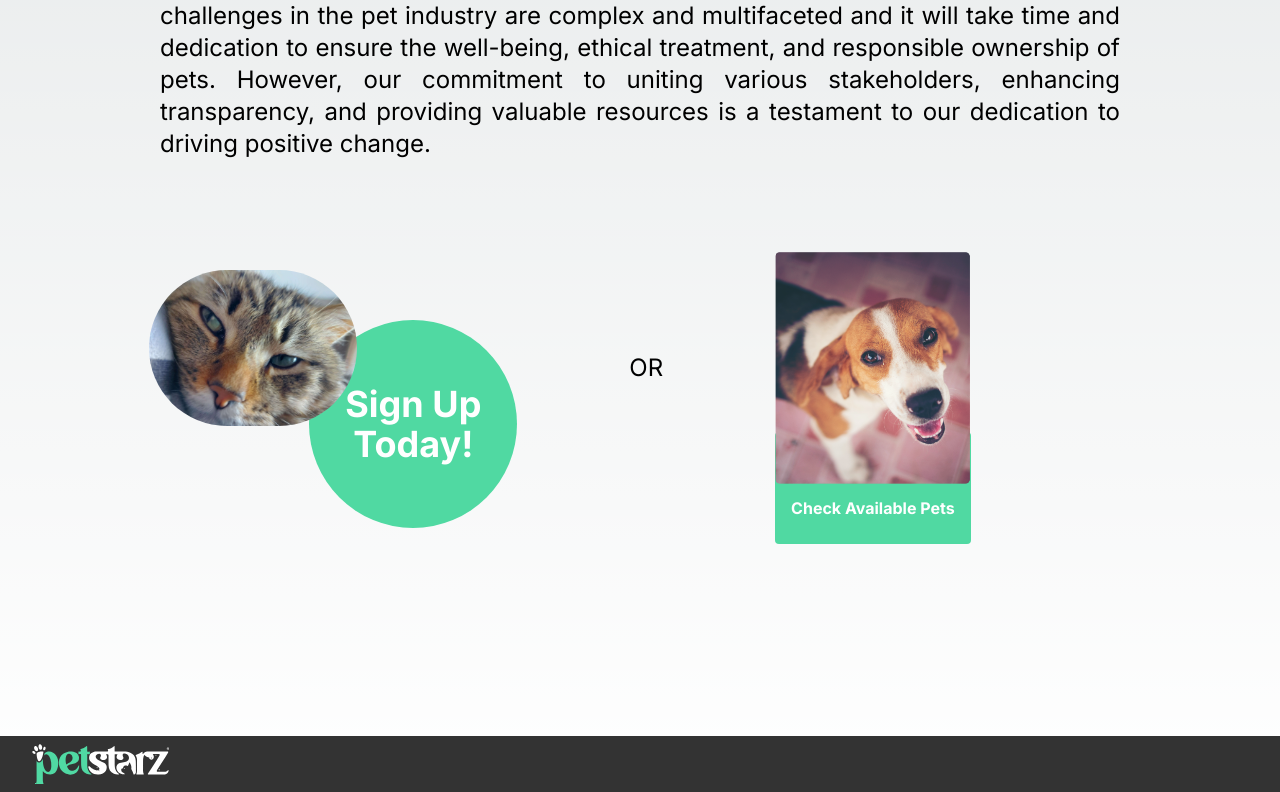
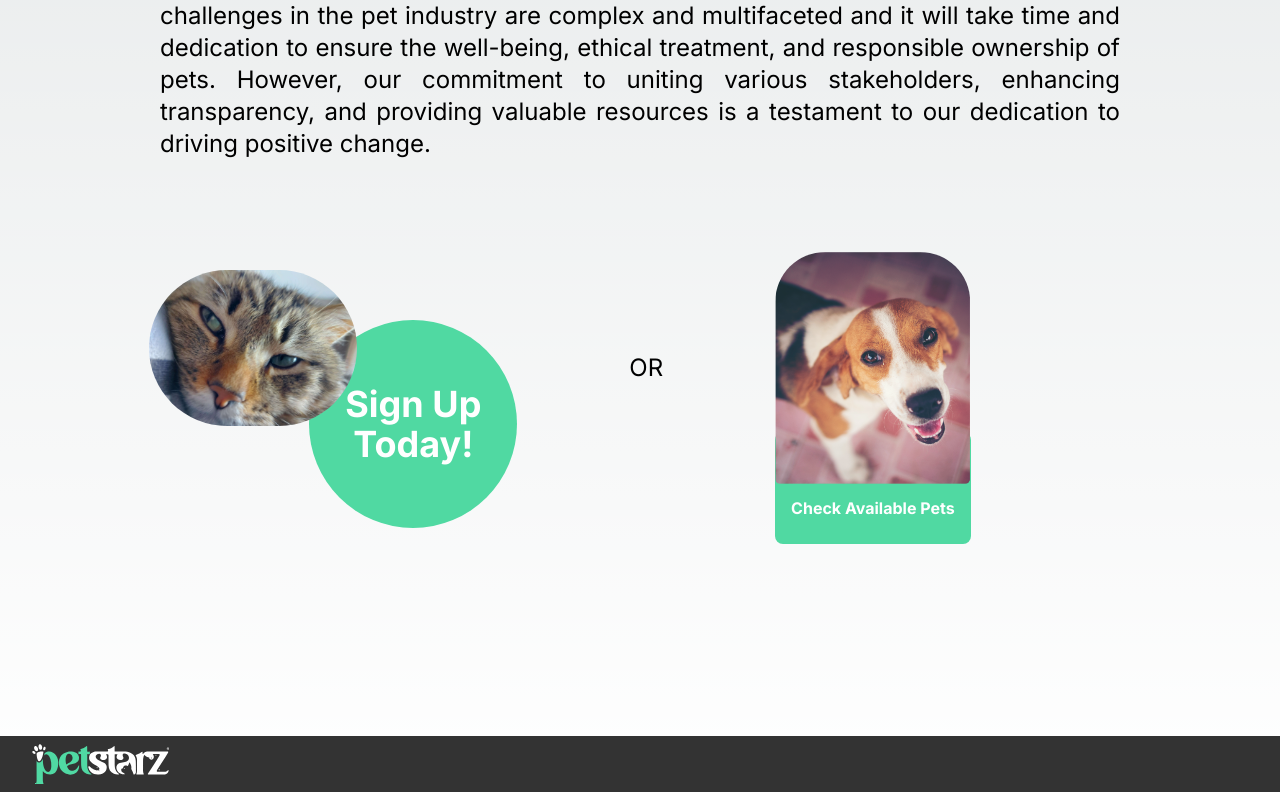
Before and after one commit to samnbogen/petstarz, a Next.js app: page / in a window 1280 px wide. Shown: the part 948-1740 px from the top of the page. Built offline with nearby package versions, Linux system fonts and the light colour scheme; no server answers; a web font is replaced by a local one.

Commit message:
Changes to UI for consistency

```diff
--- a/app/page.js
+++ b/app/page.js
@@ -47,13 +47,13 @@ export default function Home() {
                     </div>
                     <div className="flex justify-center my-8 text-2xl">OR</div>
                         <div className="flex justify-center m-28 relative h-28">
-                        <Link href={"/tab/pets"} className="bg-green hover:bg-gray text-white font-bold py-2 px-4 rounded flex items-center justify-center relative z-10">
+                        <Link href={"/tab/pets"} className="bg-green hover:bg-gray text-white font-bold py-2 px-4 rounded-lg flex items-center justify-center relative z-10">
                             <p className='mt-10'>Check Available Pets</p>
                         <img
                             src="/PetStarz3.png"
                             alt="Image Alt Text"
                             className="absolute left-1/2 top-1/2 transform -translate-x-1/2 -translate-y-1/2 w-50 h-25 rounded z-0 cursor-pointer"
-                            style={{ zIndex: -1, top: 'calc(50% - 120px)' }}
+                            style={{ zIndex: -1, top: 'calc(50% - 120px)', borderRadius: '50px 50px 0 0'  }}
                         />
                         </Link>
                     </div>
--- a/app/userSupplier/page.js
+++ b/app/userSupplier/page.js
@@ -13,10 +13,12 @@ export default function Page() {
                     <img src='/sam.jpg' alt='profile picture' style={{width: '200px', height: '200px', objectFit: 'cover', borderRadius: '20px'}}/>
                 </div>
                 <div className='w-full md:w-3/4 flex flex-wrap'>
+                    <div className="w-full pt-10 text-6xl font-black text-green">
+                        <h1 style={{ fontFamily: 'Pacifico' }}>
+                            Patty's Pets
+                        </h1>
+                    </div>
                     <div className="border border-green flex flex-wrap w-full rounded-lg mt-10 mb-10 mr-10 pl-10">
-                        <div className="w-full pt-10 text-3xl font-bold">
-                            <h1>Patty's Pets</h1>
-                        </div>
                         <div className='w-1/2 pt-10'>
                             <h1 class="font-bold">Location</h1>
                             <h1 class="font-bold">Phone Number</h1>
@@ -38,14 +40,14 @@ export default function Page() {
             <div className="flex flex-row w-full">
                 <div className='w-1/2 flex flex-col md:flex-row m-10 border-green border rounded-lg p-2'>
                     <div className='w-full p-10'>
-                        <h1 class="text-3xl w-full text-center text-black font-bold">
+                        <h1 style={{ fontFamily: 'Pacifico' }} class="text-3xl w-full text-center text-green font-bold">
                             Available Pets
                         </h1>
                     </div>
                 </div>
                 <div className='w-1/2 flex flex-col md:flex-col m-10 border-green border rounded-lg p-2'>
                     <div className='w-full p-10'>
-                        <h2 className="text-3xl w-full text-center text-black font-bold">
+                        <h2 style={{ fontFamily: 'Pacifico' }} className="text-3xl w-full text-center text-green font-bold">
                             Reviews
                         </h2>
                     </div>
```
